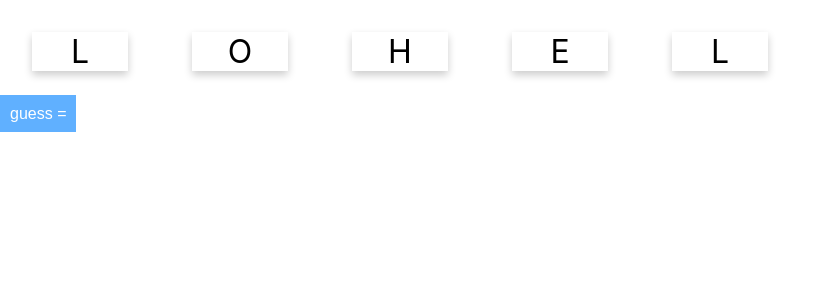
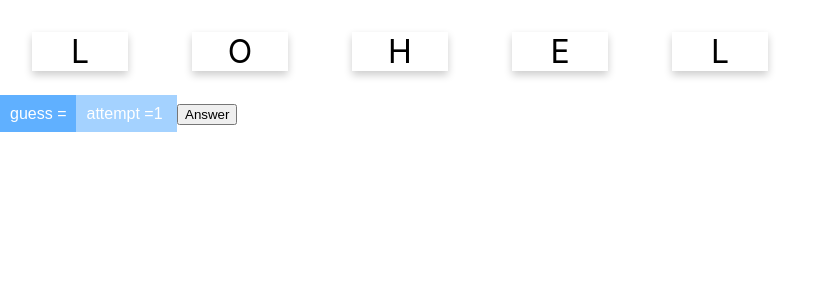
Before and after one commit to Jetnipat-c/3SA03-v1, a React (Create React App) app: page / in a window 1280 px wide. Shown: the top 300 px of the page, without its empty margins (0-834 px from the left). Built offline with nearby package versions, Linux system fonts and the light colour scheme.

Commit message:
commit 2 add button

```diff
--- a/src/WordCard.js
+++ b/src/WordCard.js
@@ -56,7 +56,8 @@ export default class WordCard extends
                 {this.state.chars.map((c, i) => <CharacterCard value={c} key={i} attempt={this.state.attempt}
                     activationHandler={this.activationHandler} />)}<br></br>
                     <text style={mystyle}>guess ={this.state.guess}</text>
-
+                    <text style={mystylecolor}>attempt ={this.state.attempt} </text>
+                    <button onClick={() => this.shoot("Hello")}>Answer</button>
 
             </div>
         );
```
